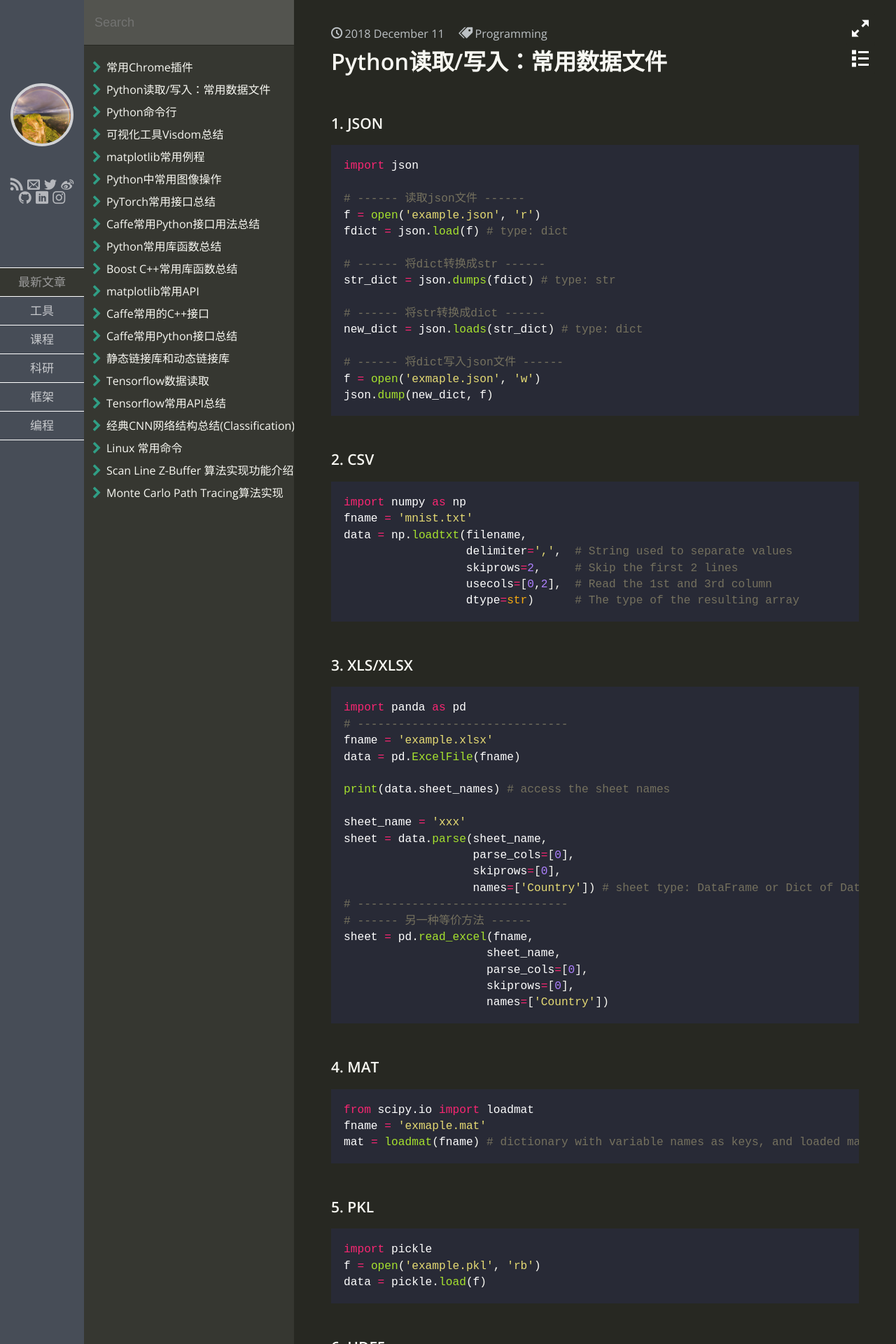
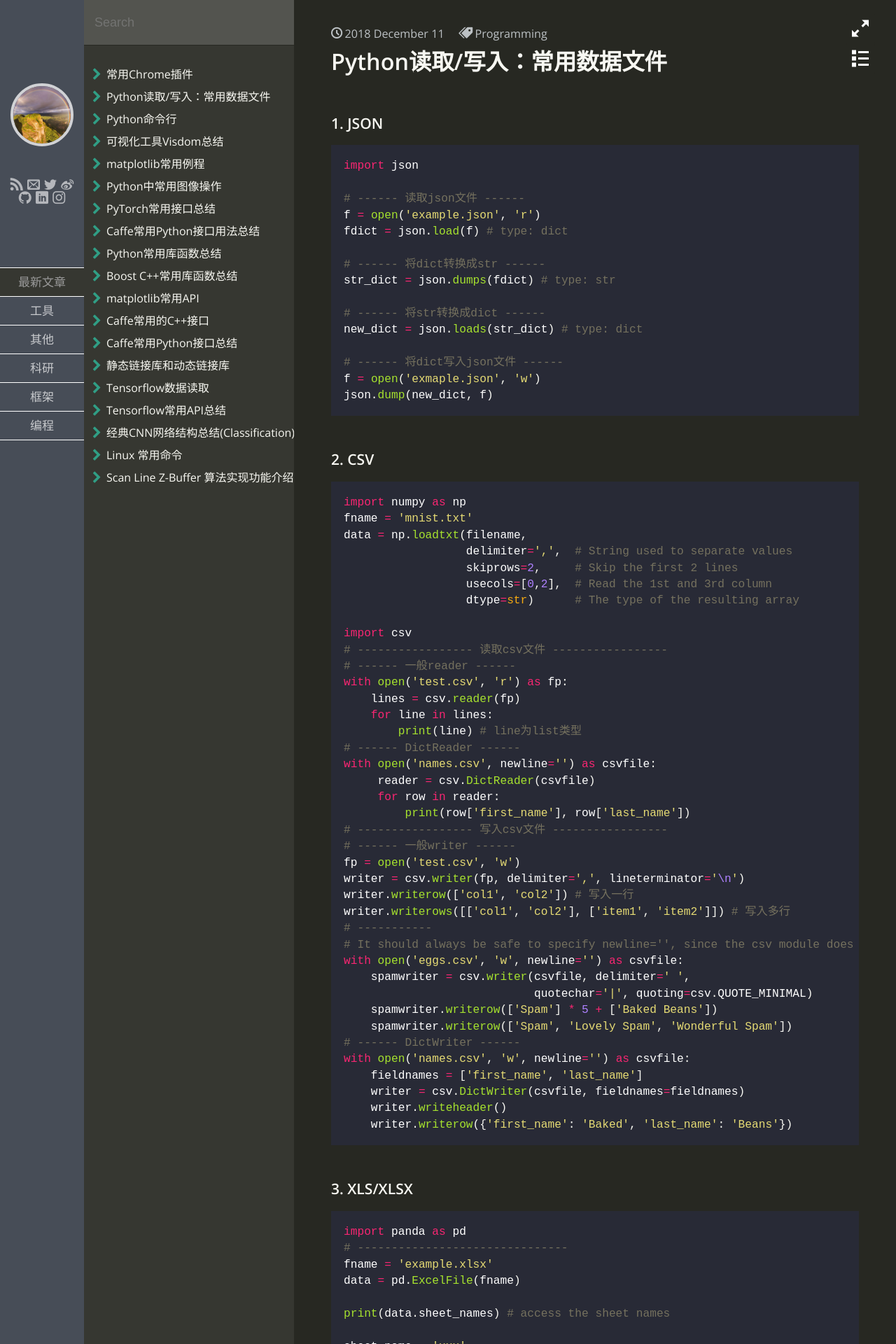
Before and after one commit to sccbhxc/sccbhxc.github.io, a Jekyll site: the page built from _posts/Python/2018-12-11-Python读取写入常用数据文件.md, in a window 1280 px wide. Shown: the top 1920 px of the page at 70% size. Built offline with Jekyll 4.4.1, drawn with Linux system fonts in a browser that asks for light colours; some web fonts are replaced; a script that is not in the unit is left out.

Commit message:
add new blog and edit a blog

````diff
--- a/_posts/Python/2018-12-11-Python读取写入常用数据文件.md
+++ b/_posts/Python/2018-12-11-Python读取写入常用数据文件.md
@@ -38,6 +38,38 @@ data = np.loadtxt(filename,
                   skiprows=2,     # Skip the first 2 lines
                   usecols=[0,2],  # Read the 1st and 3rd column
                   dtype=str)      # The type of the resulting array
+
+import csv
+# ----------------- 读取csv文件 -----------------
+# ------ 一般reader ------
+with open('test.csv', 'r') as fp:
+    lines = csv.reader(fp)
+    for line in lines:
+        print(line) # line为list类型
+# ------ DictReader ------
+with open('names.csv', newline='') as csvfile:
+     reader = csv.DictReader(csvfile)
+     for row in reader:
+         print(row['first_name'], row['last_name'])
+# ----------------- 写入csv文件 -----------------
+# ------ 一般writer ------
+fp = open('test.csv', 'w')
+writer = csv.writer(fp, delimiter=',', lineterminator='\n')
+writer.writerow(['col1', 'col2']) # 写入一行
+writer.writerows([['col1', 'col2'], ['item1', 'item2']]) # 写入多行
+# -----------
+# It should always be safe to specify newline='', since the csv module does its own (universal) newline handling.
+with open('eggs.csv', 'w', newline='') as csvfile:
+    spamwriter = csv.writer(csvfile, delimiter=' ',
+                            quotechar='|', quoting=csv.QUOTE_MINIMAL)
+    spamwriter.writerow(['Spam'] * 5 + ['Baked Beans'])
+    spamwriter.writerow(['Spam', 'Lovely Spam', 'Wonderful Spam'])
+# ------ DictWriter ------
+with open('names.csv', 'w', newline='') as csvfile:
+    fieldnames = ['first_name', 'last_name']
+    writer = csv.DictWriter(csvfile, fieldnames=fieldnames)
+    writer.writeheader()
+    writer.writerow({'first_name': 'Baked', 'last_name': 'Beans'})
 ```
 
 
--- a/_posts/course/2017-07-06-Implementation-of-Monte-Carlo-Path-Tracing.md
+++ b/_posts/course/2017-07-06-Implementation-of-Monte-Carlo-Path-Tracing.md
@@ -1,7 +1,7 @@
 ---
 layout: post
 title: Monte Carlo Path Tracing算法实现
-category: 课程
+category: 其他
 tags: Computer-Graphic
 description: 介绍了实现的Monte Carlo Path Tracing程序的功能、算法数据结构
 ---
--- a/_posts/course/2017-07-06-Introduction-of-Z-Buffer .md
+++ b/_posts/course/2017-07-06-Introduction-of-Z-Buffer .md
@@ -1,7 +1,7 @@
 ---
 layout: post
 title: Scan Line Z-Buffer 算法实现功能介绍
-category: 课程
+category: 其他
 tags: Computer-Graphic
 description: 介绍了实现的Z-Buffer程序的功能、算法数据结构和性能表现
 ---
````
Also changed, not shown: _posts/Python/2019-05-23-Python爬虫总结.md (added, +48 -0 lines), README.md.
